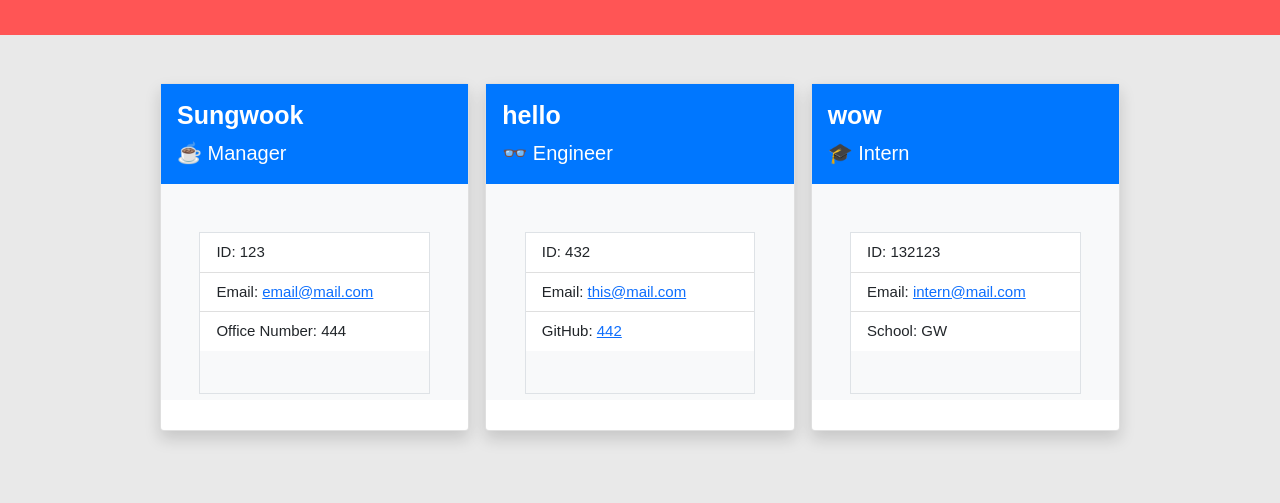
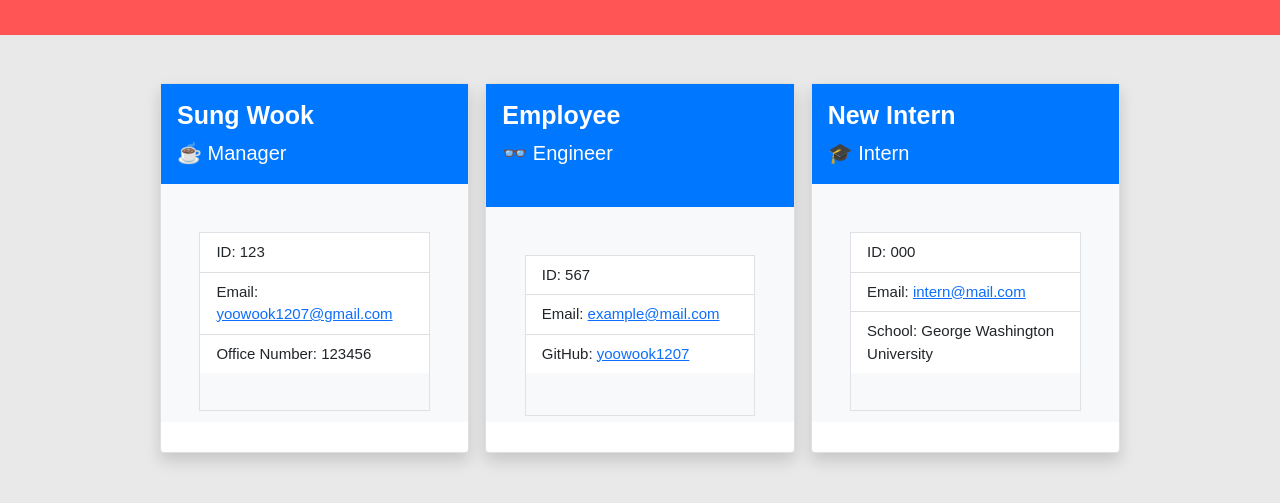
Before and after one commit to yoowook1207/UTP_UrTeamProfile, a website: page dist/index.html in a window 1280 px wide. Shown: the part 115-618 px from the top of the page. Drawn offline with nearby package versions, Linux system fonts and the light colour scheme.

Commit message:
screenshot added

```diff
--- a/dist/index.html
+++ b/dist/index.html
@@ -21,15 +21,15 @@
 
             <div class="card shadow" style="width: 25rem;">
             <div class="card-body">
-                <h5 class="card-title">Sungwook</h5>
+                <h5 class="card-title">Sung Wook</h5>
             <p class="card-text"> &#9749; Manager </p>
             </div>
             <div class="card-content bg-light">
                 <ul class="list-group list-group-flush mx-auto my-5 w-75 h-75 border">
                     <li class="list-group-item">ID: 123</li>
-                    <li class="list-group-item">Email: <a href="mailto:email@mail.com" class="card-link">email@mail.com</a></li>
+                    <li class="list-group-item">Email: <a href="mailto:yoowook1207@gmail.com" class="card-link">yoowook1207@gmail.com</a></li>
 
-                    <li class="list-group-item">Office Number: 444</li>
+                    <li class="list-group-item">Office Number: 123456</li>
 
                 </ul>
             </div>
@@ -37,14 +37,14 @@
 
             <div class="card shadow" style="width: 25rem;">
             <div class="card-body">
-                <h5 class="card-title">hello</h5>
+                <h5 class="card-title">Employee</h5>
             <p class="card-text">&#128083; Engineer </p>
             </div>
             <div class="card-content bg-light">
                 <ul class="list-group list-group-flush mx-auto my-5 w-75 h-75 border">
-                    <li class="list-group-item">ID: 432</li>
-                    <li class="list-group-item">Email: <a href="mailto:this@mail.com" class="card-link">this@mail.com</a></li>
-                    <li class="list-group-item">GitHub: <a href="https://github.com/442" target="_blank" class="card-link">442</a></li>
+                    <li class="list-group-item">ID: 567</li>
+                    <li class="list-group-item">Email: <a href="mailto:example@mail.com" class="card-link">example@mail.com</a></li>
+                    <li class="list-group-item">GitHub: <a href="https://github.com/yoowook1207" target="_blank" class="card-link">yoowook1207</a></li>
 
 
                 </ul>
@@ -53,16 +53,16 @@
 
             <div class="card shadow" style="width: 25rem;">
             <div class="card-body">
-                <h5 class="card-title">wow</h5>
+                <h5 class="card-title">New Intern</h5>
             <p class="card-text">&#127891; Intern </p>
             </div>
             <div class="card-content bg-light">
                 <ul class="list-group list-group-flush mx-auto my-5 w-75 h-75 border">
-                    <li class="list-group-item">ID: 132123</li>
+                    <li class="list-group-item">ID: 000</li>
                     <li class="list-group-item">Email: <a href="mailto:intern@mail.com" class="card-link">intern@mail.com</a></li>
 
 
-                    <li class="list-group-item">School: GW</li>
+                    <li class="list-group-item">School: George Washington University</li>
                 </ul>
             </div>
         </div>
```
Also changed, not shown: readme.md, screenshot.png (added).
